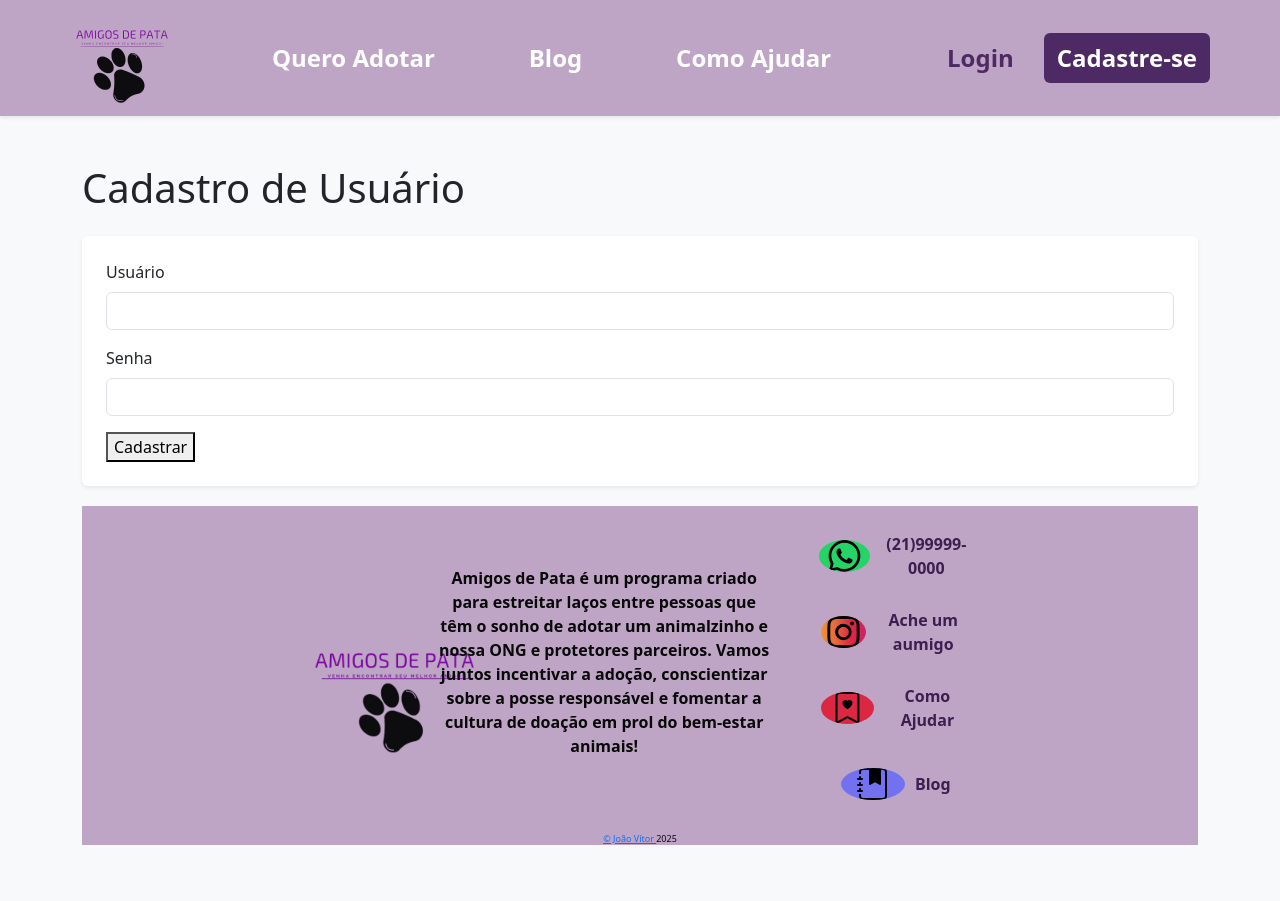
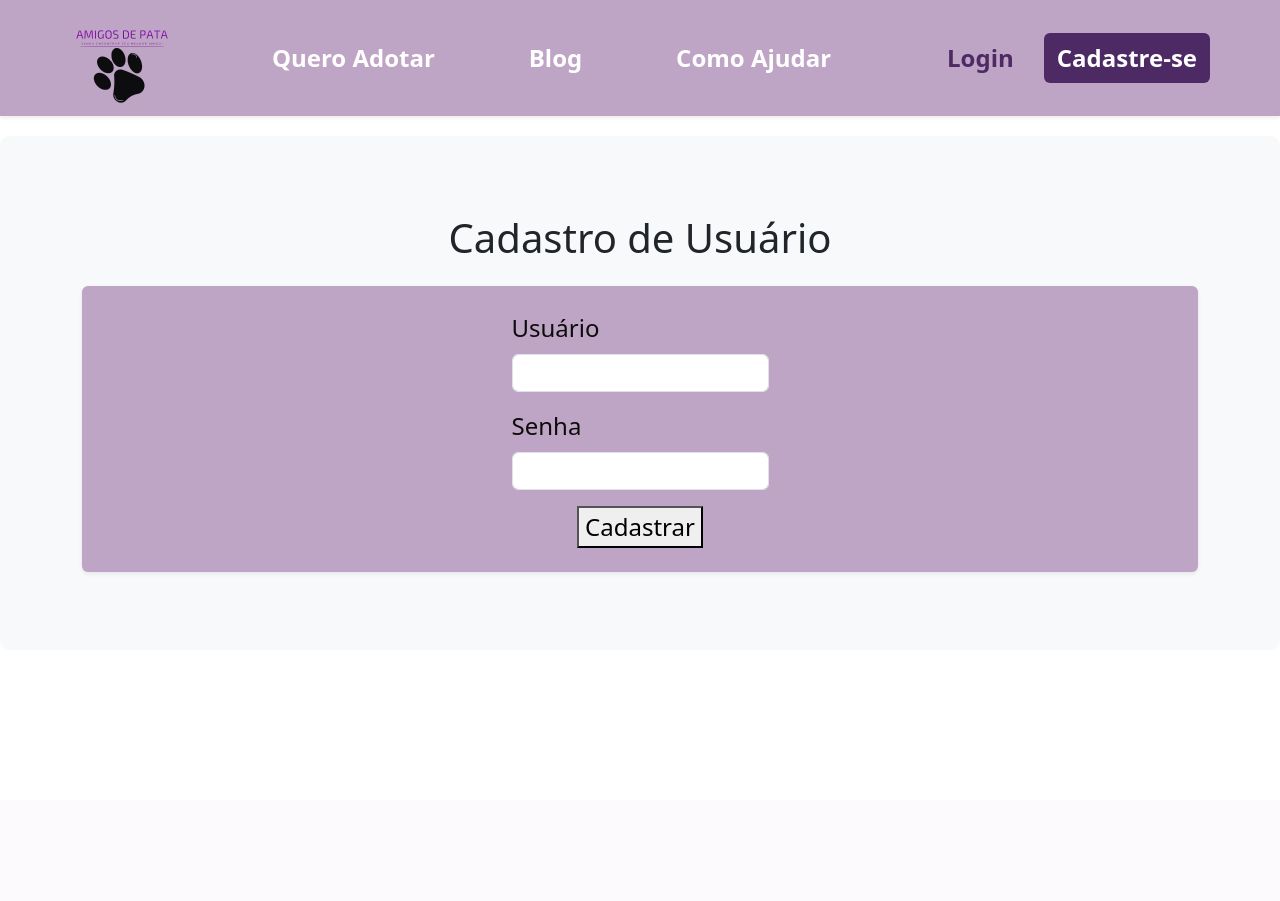
Before and after one commit to santos-joao/Adocao.Animais, a Flask app: page /cadastro in a window 1280 px wide. After the commit the page ends 574 px from the top, so only its background shows below. Run offline with Flask 3, Linux system fonts and the light colour scheme.

Commit message:
Tela de cadastro e Login
Feito alterações nas telas de cadastro e login, alterado  tema.

```diff
--- a/static/style.css
+++ b/static/style.css
@@ -210,3 +210,36 @@ background-color: #dc2743;
 border-radius: 50%;
 background-color: rgb(114, 114, 240);
 }
+
+
+.bg-light{
+ display: flex;
+ justify-content: center;
+  align-items: center;
+  min-height: 50vh;
+  font-size: 1.5rem;
+  padding: 30px 40px;
+  border-radius: 10px;
+  margin-top: 20px;
+  background: #bfa5c5;
+}
+
+form {
+  display: flex;
+  flex-direction: column;
+  justify-content: center;
+  align-items: center;
+  background: #bfa5c5;
+  border-radius: 10px;
+  padding: 20px;
+  color: rgb(12, 12, 12);
+}
+
+
+.mb-4 {
+  margin-bottom: 1.5rem;
+  display: flex;
+  flex-direction: column;
+  justify-content: center;
+  align-items: center;
+}
--- a/templates/cadastro.html
+++ b/templates/cadastro.html
@@ -2,12 +2,13 @@
 <html lang="pt-br">
 <head>
   <meta charset="UTF-8" />
-  <meta name="viewport" content="width=device-width, initial-scale=1.0">
   <title>Cadastro</title>
-  <link href="https://cdn.jsdelivr.net/npm/bootstrap@5.3.3/dist/css/bootstrap.min.css" rel="stylesheet" integrity="sha384-QWTKZyjpPEjISv5WaRU9OFeRpok6YctnYmDr5pNlyT2bRjXh0JMhjY6hW+ALEwIH" crossorigin="anonymous">
+  <link rel="stylesheet" href="https://cdn.jsdelivr.net/npm/bootstrap@5.3.0/dist/css/bootstrap.min.css">
   <link rel="stylesheet" href="{{ url_for('static', filename='style.css') }}">
 
+
 </head>
+<body>
   <nav class="navbar navbar-expand-lg navbar-dark is-navbar-dark w-100 shadow-sm">
     <div class="container px-0">
 
@@ -44,10 +45,11 @@
         </div>
     </div>
 </nav>
-<body class="bg-light">
+
+<div class="bg-light">
  <div class="container py-5">
     <h1 class="mb-4">Cadastro de Usuário</h1>
-    <form method="POST" class="bg-white p-4 rounded shadow-sm">
+    <form method="POST" class="bg p-4 rounded shadow-sm">
       <div class="mb-3">
         <label for="usuario" class="form-label">Usuário</label>
         <input type="text" id="usuario" name="usuario" class="form-control" required>
@@ -58,51 +60,6 @@
       </div>
       <button type="submit">Cadastrar</button>
   </form>
+</div>
 </body>
-<footer>
-<div class="container-fluid">
-    <div class="row">
-      <div class="col-2">
-        <img src="static/img/LogoEmpresa.png " width="200"; margin-top='-40px' ; text-align="center"; alt="Logo">
-      </div>
-        <div class="col-5">
-          <p class="tagline"; text-align="center">Amigos de Pata é um programa criado para estreitar laços entre pessoas que têm o sonho de adotar um animalzinho e nossa ONG e protetores parceiros. Vamos juntos incentivar a adoção, conscientizar sobre a posse responsável e fomentar a cultura de doação em prol do bem-estar animais!</p>
-        </div>
-      <div class="col-3">
-        <ul class="nav justify-content-center">
-          <li class="nav-item">
-            <a class="nav-link" href="https://api.whatsapp.com/send?phone=2140028922" target="blank">
-              <img src="static/img/Logos/whatsapp.svg" alt="WhatsApp" width="30" height="24" id="Whatsapp"> (21)99999-0000</a>
-          </li>
-          <li class="nav-item">
-            <a class="nav-link" href="https://www.instagram.com/seu_perfil" target="blank" >
-              <img src="static/img/Logos/instagram.svg" alt="Instagram" width="30" height="24" id="instagram">Ache um aumigo</a>
-          </li>
-          <li class="nav-item">
-            <a class="nav-link" href="{{ url_for('parceiros') }}" target="blank">
-              <img src="static/img/Logos/Iconcoracao.svg" alt="Como ajudar" width="30" height="24" id="ComoAjudar">Como Ajudar</a>
-          </li><br>
-          <li class="nav-item">
-            <a class="nav-link" href="{{ url_for('blog') }}" target="blank">
-              <img src="static/img/Logos/Blog.svg" alt="Instagram" width="30" height="24" id="Blog">Blog</a>
-          </li>
-        </div>
-    </div>
-  </div>
-
-      <h6 style="text-align: center; font-size: xx-small;"><a href="https://www.linkedin.com/in/jo%C3%A3o-v%C3%ADtor?utm_source=share&utm_campaign=share_via&utm_content=profile&utm_medium=android_app" target="blank">
-        © João Vítor  </a><span id="ano-copyright"></span>
-      </h6>
-
-
-        <script>
-          // Captura o ano atual
-          const anoAtual = new Date().getFullYear();
-
-          // Seleciona o elemento HTML com o id 'ano-copyright'
-          document.getElementById('ano-copyright').textContent = anoAtual;
-        </script>
-
-        <script src="https://cdn.jsdelivr.net/npm/bootstrap@5.3.3/dist/js/bootstrap.bundle.min.js" integrity="sha384-YvpcrYf0tY3lHB60NNkmXc5s9fDVZLESaAA55NDzOxhy9GkcIdslK1eN7N6jIeHz" crossorigin="anonymous"></script>
-</footer>
 </html>
```
Also changed, not shown: templates/index.html (+6 -3 lines), templates/login.html (+19 -3 lines). Lines whose indentation alone changed are shown as unchanged.
